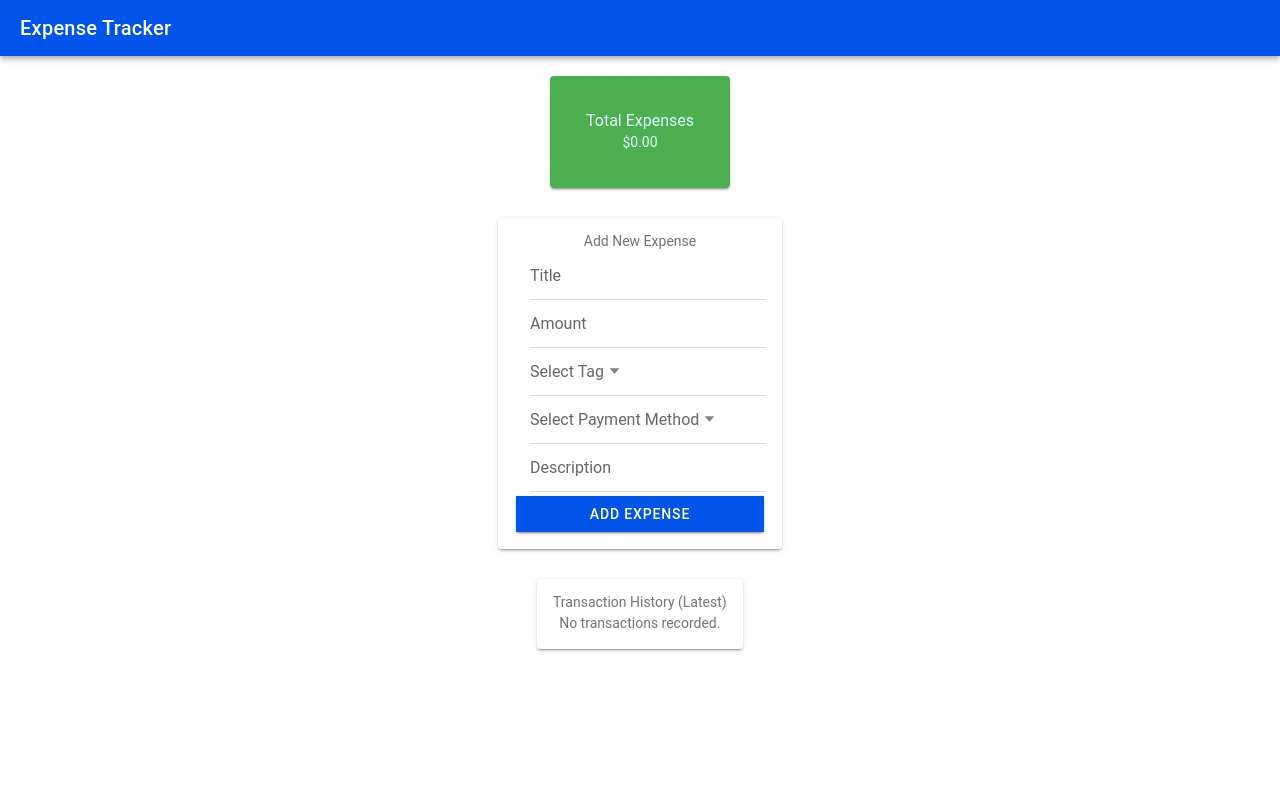
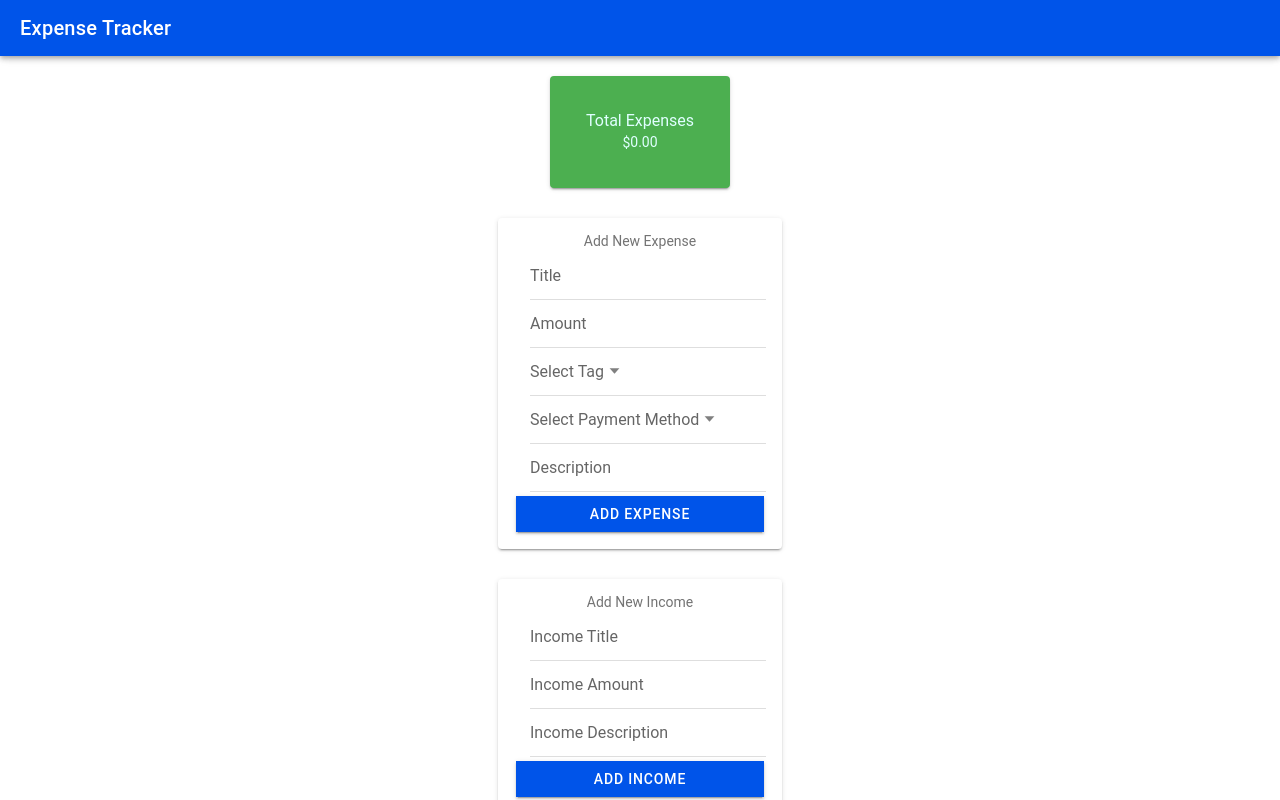
Before and after one commit to micseethoo/newMonefy, a React (Vite) app: page /userhome in a window 1280 px wide. Built offline with nearby package versions, Linux system fonts and the light colour scheme.

Commit message:
Added income function to user home page (with rundi)

```diff
--- a/src/pages/UserHome.tsx
+++ b/src/pages/UserHome.tsx
@@ -1,170 +1,3 @@
-// import React, { useEffect, useState } from 'react';
-// import { IonPage, IonContent, IonHeader, IonToolbar, IonTitle, IonGrid, IonRow, IonCol, IonCard, IonCardContent, IonItem, IonInput, IonButton } from '@ionic/react';
-// import { getAuth } from 'firebase/auth';
-// import { getFirestore, collection, addDoc, onSnapshot } from 'firebase/firestore';
-// import './css/UserHome.css';
-//
-// const UserHome: React.FC = () => {
-//   const [totalExpenses, setTotalExpenses] = useState(0);
-//   const [transactions, setTransactions] = useState<any[]>([]);
-//   const [title, setTitle] = useState('');
-//   const [amount, setAmount] = useState<number | ''>('');
-//   const [tag, setTag] = useState('');
-//   const [paymentMethod, setPaymentMethod] = useState('');
-//
-//   const auth = getAuth();
-//   const db = getFirestore();
-//   const userId = auth.currentUser?.uid; // Ensure the user is logged in
-//
-//   useEffect(() => {
-//     if (!userId) return;
-//
-//     const expensesRef = collection(db, `users/${userId}/expenses`);
-//
-//     // Set up a real-time listener for the expenses collection
-//     const unsubscribe = onSnapshot(expensesRef, (snapshot) => {
-//       let expensesSum = 0;
-//       const expenseList: any[] = [];
-//
-//       snapshot.docs.forEach((doc) => {
-//         const expenseData = doc.data();
-//         if (expenseData.amount) {
-//           expensesSum += expenseData.amount;
-//         }
-//         expenseList.push({ id: doc.id, ...expenseData });
-//       });
-//
-//       setTotalExpenses(expensesSum);
-//       setTransactions(expenseList);
-//     });
-//
-//     return () => unsubscribe();
-//   }, [userId]);
-//
-//   // Function to add a new expense
-//   const handleAddExpense = async () => {
-//     if (!userId || amount === '' || title === '' || tag === '' || paymentMethod === '') return;
-//
-//     const expensesRef = collection(db, `users/${userId}/expenses`);
-//
-//     try {
-//       await addDoc(expensesRef, {
-//         title,
-//         amount: Number(amount),
-//         tag,
-//         paymentMethod,
-//         date: new Date().toISOString()
-//       });
-//       // Clear input fields after adding
-//       setTitle('');
-//       setAmount('');
-//       setTag('');
-//       setPaymentMethod('');
-//     } catch (error) {
-//       console.error("Error adding expense:", error);
-//     }
-//   };
-//
-//   return (
-//     <IonPage>
-//       <IonHeader>
-//         <IonToolbar color="primary">
-//           <IonTitle>Expense Tracker</IonTitle>
-//         </IonToolbar>
-//       </IonHeader>
-//       <IonContent fullscreen className="home-content">
-//         <IonGrid className="home-grid">
-//           <IonRow>
-//             <IonCol size="12">
-//               <IonCard className="balance-card">
-//                 <IonCardContent>
-//                   <h2>Total Expenses</h2>
-//                   <p className="balance-amount">${totalExpenses.toFixed(2)}</p>
-//                 </IonCardContent>
-//               </IonCard>
-//             </IonCol>
-//           </IonRow>
-//
-//           {/* Expense Form */}
-//           <IonRow>
-//             <IonCol size="12">
-//               <IonCard>
-//                 <IonCardContent>
-//                   <h3>Add New Expense</h3>
-//                   <IonItem>
-//                     <IonInput
-//                       value={title}
-//                       placeholder="Title"
-//                       onIonChange={(e) => setTitle(e.detail.value!)}
-//                       required
-//                     />
-//                   </IonItem>
-//                   <IonItem>
-//                     <IonInput
-//                       type="number"
-//                       value={amount}
-//                       placeholder="Amount"
-//                       onIonChange={(e) => setAmount(parseFloat(e.detail.value!))}
-//                       required
-//                     />
-//                   </IonItem>
-//                   <IonItem>
-//                     <IonInput
-//                       value={tag}
-//                       placeholder="Tag"
-//                       onIonChange={(e) => setTag(e.detail.value!)}
-//                       required
-//                     />
-//                   </IonItem>
-//                   <IonItem>
-//                     <IonInput
-//                       value={paymentMethod}
-//                       placeholder="Payment Method"
-//                       onIonChange={(e) => setPaymentMethod(e.detail.value!)}
-//                       required
-//                     />
-//                   </IonItem>
-//                   <IonButton expand="full" onClick={handleAddExpense}>
-//                     Add Expense
-//                   </IonButton>
-//                 </IonCardContent>
-//               </IonCard>
-//             </IonCol>
-//           </IonRow>
-//
-//           {/* Display Transactions */}
-//           <IonRow>
-//             <IonCol size="12">
-//               <IonCard className="transactions-card">
-//                 <IonCardContent>
-//                   <h3>Transaction History</h3>
-//                   {transactions.length > 0 ? (
-//                     transactions.map((transaction) => (
-//                       <IonItem key={transaction.id}>
-//                         <div>
-//                           <h4>{transaction.title}</h4>
-//                           <p>Amount: ${transaction.amount}</p>
-//                           <p>Tag: {transaction.tag}</p>
-//                           <p>Payment Method: {transaction.paymentMethod}</p>
-//                           <p>Date: {new Date(transaction.date).toLocaleDateString()}</p>
-//                         </div>
-//                       </IonItem>
-//                     ))
-//                   ) : (
-//                     <p>No transactions recorded.</p>
-//                   )}
-//                 </IonCardContent>
-//               </IonCard>
-//             </IonCol>
-//           </IonRow>
-//         </IonGrid>
-//       </IonContent>
-//     </IonPage>
-//   );
-// };
-//
-// export default UserHome;
-
 import React, { useEffect, useState } from 'react';
 import { IonPage, IonContent, IonHeader, IonToolbar, IonTitle, IonGrid, IonRow, IonCol, IonCard, IonCardContent, IonItem, IonInput, IonButton, IonSelect, IonSelectOption } from '@ionic/react';
 import { getAuth } from 'firebase/auth';
@@ -174,11 +7,15 @@ import './css/UserHome.css';
 const UserHome: React.FC = () => {
   const [totalExpenses, setTotalExpenses] = useState(0);
   const [transactions, setTransactions] = useState<any[]>([]);
+  const [incomes, setIncomes] = useState<any[]>([]); // New incomes state
   const [title, setTitle] = useState('');
   const [amount, setAmount] = useState<number | ''>('');
   const [tag, setTag] = useState('');
   const [paymentMethod, setPaymentMethod] = useState('');
-  const [description, setDescription] = useState(''); // New description state
+  const [description, setDescription] = useState('');
+  const [incomeTitle, setIncomeTitle] = useState('');
+  const [incomeAmount, setIncomeAmount] = useState<number | ''>('');
+  const [incomeDescription, setIncomeDescription] = useState('');
 
   const auth = getAuth();
   const db = getFirestore();
@@ -187,13 +24,13 @@ const UserHome: React.FC = () => {
   useEffect(() => {
     if (!userId) return;
 
-    // Set up a reference with ordered query by date in descending order
+    // Set up a reference with ordered query by date in descending order for expenses
     const expensesRef = query(
       collection(db, `users/${userId}/expenses`),
       orderBy("date", "desc")
     );
 
-    // Set up a real-time listener for the sorted expenses collection
+    // Real-time listener for expenses collection
     const unsubscribe = onSnapshot(expensesRef, (snapshot) => {
       let expensesSum = 0;
       const expenseList: any[] = [];
@@ -213,6 +50,30 @@ const UserHome: React.FC = () => {
     return () => unsubscribe();
   }, [userId]);
 
+  useEffect(() => {
+    if (!userId) return;
+
+    // Set up a reference with ordered query by date in descending order for incomes
+    const incomesRef = query(
+      collection(db, `users/${userId}/incomes`),
+      orderBy("date", "desc")
+    );
+
+    // Real-time listener for incomes collection
+    const unsubscribe = onSnapshot(incomesRef, (snapshot) => {
+      const incomeList: any[] = [];
+
+      snapshot.docs.forEach((doc) => {
+        const incomeData = doc.data();
+        incomeList.push({ id: doc.id, ...incomeData });
+      });
+
+      setIncomes(incomeList);
+    });
+
+    return () => unsubscribe();
+  }, [userId]);
+
   const handleAddExpense = async () => {
     if (!userId || amount === '' || title === '' || tag === '' || paymentMethod === '') return;
 
@@ -225,10 +86,9 @@ const UserHome: React.FC = () => {
         amount: Number(amount),
         tag,
         paymentMethod,
-        description, // Add description to the database
+        description,
         date: currentDate.toISOString(),
       });
-      // Clear input fields after adding
       setTitle('');
       setAmount('');
       setTag('');
@@ -236,6 +96,27 @@ const UserHome: React.FC = () => {
       setDescription('');
     } catch (error) {
       console.error("Error adding expense:", error);
+    }
+  };
+
+  const handleAddIncome = async () => {
+    if (!userId || incomeAmount === '' || incomeTitle === '') return;
+
+    const incomeRef = collection(db, `users/${userId}/incomes`);
+
+    try {
+      const currentDate = new Date();
+      await addDoc(incomeRef, {
+        title: incomeTitle,
+        amount: Number(incomeAmount),
+        description: incomeDescription,
+        date: currentDate.toISOString(),
+      });
+      setIncomeTitle('');
+      setIncomeAmount('');
+      setIncomeDescription('');
+    } catch (error) {
+      console.error("Error adding income:", error);
     }
   };
 
@@ -324,7 +205,73 @@ const UserHome: React.FC = () => {
             </IonCol>
           </IonRow>
 
-          {/* Display Transactions */}
+          {/* Income Form */}
+          <IonRow>
+            <IonCol size="12">
+              <IonCard>
+                <IonCardContent>
+                  <h3>Add New Income</h3>
+                  <IonItem>
+                    <IonInput
+                      value={incomeTitle}
+                      placeholder="Income Title"
+                      onIonChange={(e) => setIncomeTitle(e.detail.value!)}
+                      required
+                    />
+                  </IonItem>
+                  <IonItem>
+                    <IonInput
+                      type="number"
+                      value={incomeAmount}
+                      placeholder="Income Amount"
+                      onIonChange={(e) => setIncomeAmount(parseFloat(e.detail.value!))}
+                      required
+                    />
+                  </IonItem>
+                  <IonItem>
+                    <IonInput
+                      value={incomeDescription}
+                      placeholder="Income Description"
+                      onIonChange={(e) => setIncomeDescription(e.detail.value!)}
+                    />
+                  </IonItem>
+                  <IonButton expand="full" onClick={handleAddIncome}>
+                    Add Income
+                  </IonButton>
+                </IonCardContent>
+              </IonCard>
+            </IonCol>
+          </IonRow>
+
+          {/* Income History */}
+          <IonRow>
+            <IonCol size="12">
+              <IonCard className="transactions-card">
+                <IonCardContent>
+                  <h3>Income History (Latest)</h3>
+                  {incomes.length > 0 ? (
+                    incomes.map((income, index) => (
+                      <IonItem key={income.id}>
+                        <div>
+                          <h4>{index + 1}. {income.title}</h4>
+                          <p>Amount: ${income.amount}</p>
+                          <p>Description: {income.description || "No description provided"}</p>
+                          <p>
+                            Date: {new Date(income.date).toLocaleDateString()} <br />
+                            Time: {new Date(income.date).toLocaleTimeString()}
+                          </p>
+                        </div>
+                      </IonItem>
+                    ))
+                  ) : (
+                    <p>No income records.</p>
+                  )}
+                </IonCardContent>
+              </IonCard>
+            </IonCol>
+          </IonRow>
+
+          {/* Transaction History */}
           <IonRow>
             <IonCol size="12">
               <IonCard className="transactions-card">
@@ -334,7 +281,7 @@ const UserHome: React.FC = () => {
                     transactions.map((transaction, index) => (
                       <IonItem key={transaction.id}>
                         <div>
-                          <h4>{index + 1}. {transaction.title}</h4> {/* Numbering */}
+                          <h4>{index + 1}. {transaction.title}</h4>
                           <p>Amount: ${transaction.amount}</p>
                           <p>Tag: {transaction.tag}</p>
                           <p>Payment Method: {transaction.paymentMethod}</p>
@@ -347,7 +294,7 @@ const UserHome: React.FC = () => {
                       </IonItem>
                     ))
                   ) : (
-                    <p>No transactions recorded.</p>
+                    <p>No transaction records.</p>
                   )}
                 </IonCardContent>
               </IonCard>
```
